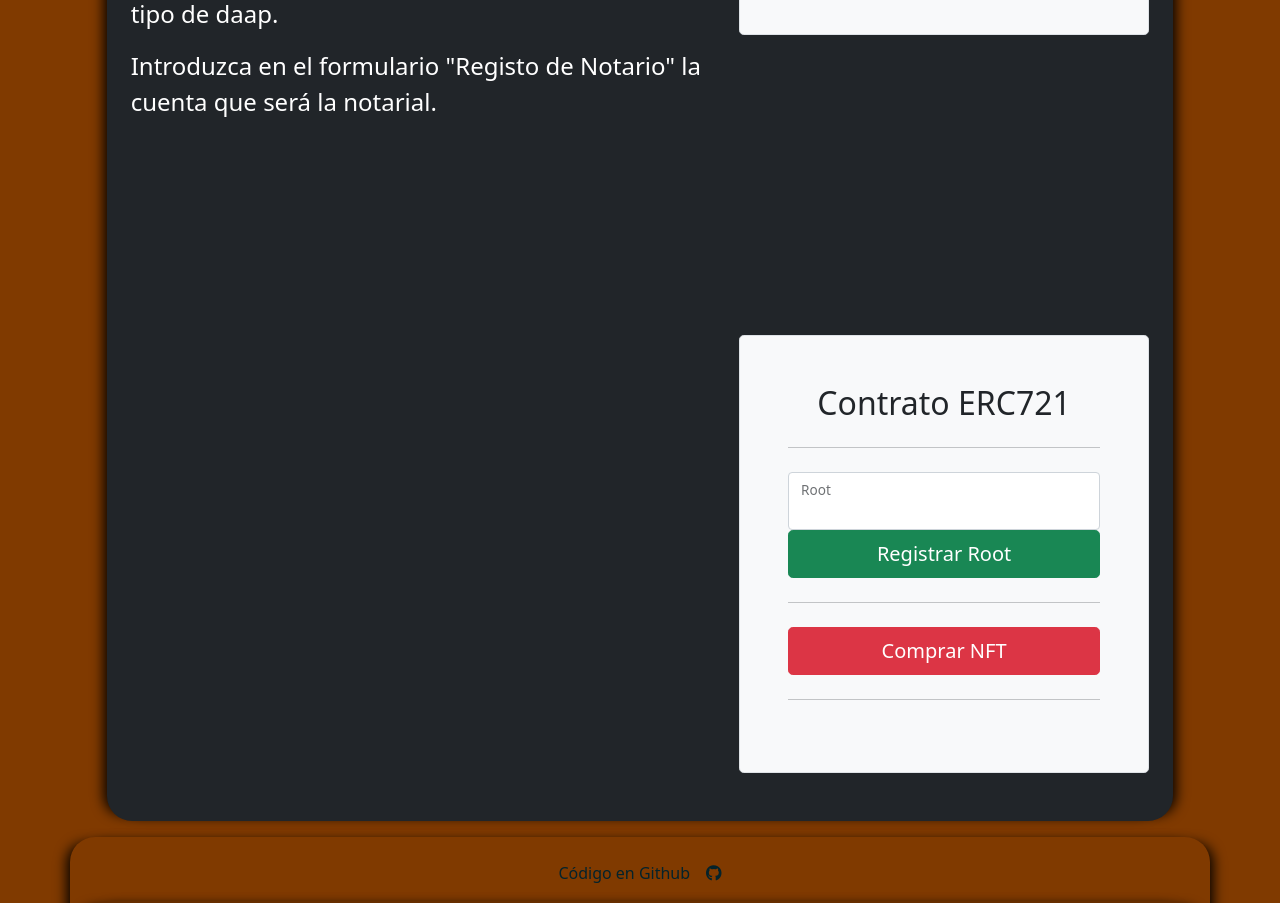
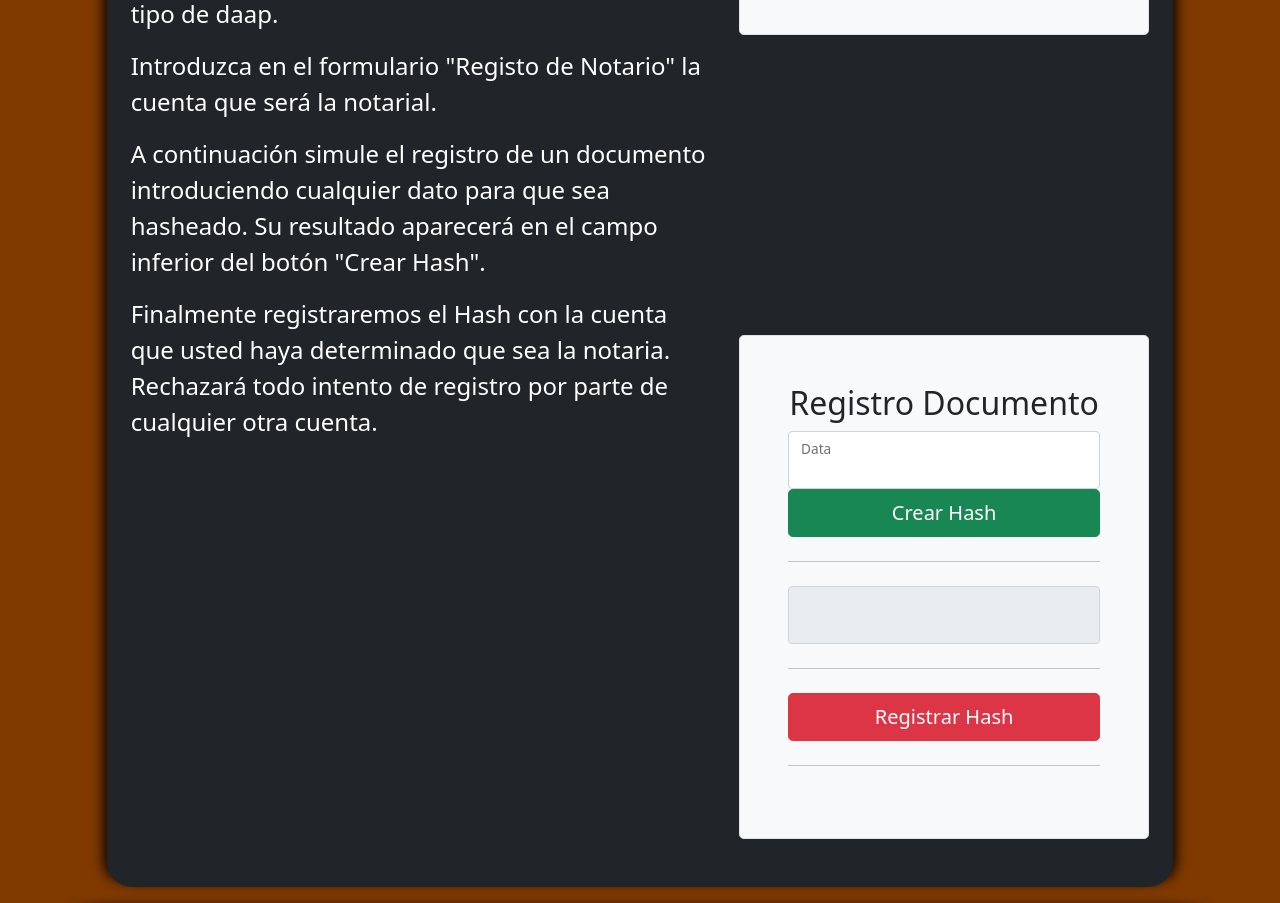
Before and after one commit to Cainuriel/daapnotario, a React (Vite) app: page / in a window 1280 px wide. Shown: the part 2840-3743 px from the top of the page. Built offline with nearby package versions, Linux system fonts and the light colour scheme.

Commit message:
hash issues

```diff
--- a/src/Solidity.jsx
+++ b/src/Solidity.jsx
@@ -5,60 +5,30 @@ import Notario from "./artifacts/contracts/Notario.json";
 import Swal from "sweetalert2";
 
 const Solidity = () => {
-  const [dataArray, setDataArray] = useState([]);
+  const [inputData, setInputData] = useState("");
   const [accountNotarizer, setAccountNotarizer] = useState("");
   const [rootHook, setRootHook] = useState("");
   const [buyNFTOk, setBuyNFTOk] = useState(false);
-  const [inputRoot, setInputRoot] = useState("");
+  const [hash, setHash] = useState("");
   const [network, setNetwork] = useState("no-net");
   const [register, setRegister] = useState(null);
   const nftContract = "0x9DD80a68E1332Bd0cA7302785093AF11C065Aa27"; // bsc testnet 25/10/22
   const BINANCENETWORK = "bnbt";
   const [doubleCheck, setDoubleChek] = useState(false);
 
-
-
-  async function setRootToContract() {
-
+  async function setDataToHash() {
     if (!doubleCheck) {
       setDoubleChek(true);
-       const [account] = await window.ethereum.request({
-         method: "eth_requestAccounts",
-       });
       const provider = new ethers.providers.Web3Provider(window.ethereum);
       const signer = provider.getSigner();
-       const contract = new ethers.Contract(
-         nftContract,
-         NFT_MERKLE.abi,
-         signer
-       );
+      const contract = new ethers.Contract(nftContract, Notario.abi, signer);
       //let bnbAmount = ethers.utils.parseEther(amount).toString();
       try {
-         const tx = await contract.rootUser(rootHook);
-         Swal.fire({
-           title: "Procesando el registro de su root",
-           text: "Espere, y no actualice la página",
-           // icon: 'info',
-           showConfirmButton: false,
-           imageUrl:
-             "https://thumbs.gfycat.com/ConventionalOblongFairybluebird-size_restricted.gif",
-           imageWidth: 100,
-           imageHeight: 100,
-           imageAlt: "Procesando el ingreso",
-         });
-         const Ok = await tx.wait();
-         if (Ok) {
+        const hashFromBlockchain = await contract.creationHash(rootHook);
+        setHash(hashFromBlockchain);
         setDoubleChek(false);
-           Swal.fire({
-             title: `Se ha enviado el hash: ${rootHook} de su root al contrato ${nftContract}`,
-             html: `<a href="https://testnet.bscscan.com/tx/${tx.hash}" target="_blank" rel="noreferrer">Hash de la transacción</a>`,
-             icon: "success",
-             confirmButtonText: "Cerrar",
-           });
-         }
       } catch (err) {
         let mensajeError = err.message;
-         setDoubleChek(false);
         Swal.fire({
           title: "Ooops!",
           text: `${mensajeError}`,
@@ -66,18 +36,12 @@ const Solidity = () => {
           confirmButtonText: "Cerrar",
         });
         console.log("Error: ", err);
+        setDoubleChek(false);
+      }
+    }
   }
 
-        }
-
-
-
-  }
-
-
-
   async function setNotarizer() {
-
     const provider = new ethers.providers.Web3Provider(window.ethereum);
     const signer = provider.getSigner();
     const contract = new ethers.Contract(nftContract, Notario.abi, signer);
@@ -98,14 +62,12 @@ const Solidity = () => {
       });
       const Ok = await tx.wait();
       if (Ok) {
-
         Swal.fire({
           title: `Se ha procesado el registro`,
           html: `<a href="https://testnet.bscscan.com/tx/${tx.hash}" target="_blank" rel="noreferrer">Hash de la transacción</a>`,
           icon: "success",
           confirmButtonText: "Cerrar",
         });
-
       }
     } catch (err) {
       let mensajeError = err.reason;
@@ -119,6 +81,50 @@ const Solidity = () => {
     }
   }
 
+  async function notarizeWithoutSign() {
+    if (!doubleCheck) {
+      setDoubleChek(true);
+      const provider = new ethers.providers.Web3Provider(window.ethereum);
+      const signer = provider.getSigner();
+      const contract = new ethers.Contract(nftContract, Notario.abi, signer);
+      console.log("el hook hash ", hash);
+      try {
+        await contract.callStatic.notarizeWithoutSign(hash);
+        const tx = await contract.notarizeWithoutSign(hash);
+        Swal.fire({
+          title: "Procesando el registro de su documento",
+          text: "Espere, y no actualice la página",
+          // icon: 'info',
+          showConfirmButton: false,
+          imageUrl:
+            "https://thumbs.gfycat.com/ConventionalOblongFairybluebird-size_restricted.gif",
+          imageWidth: 100,
+          imageHeight: 100,
+          imageAlt: "Procesando su registro",
+        });
+        const Ok = await tx.wait();
+        if (Ok) {
+          Swal.fire({
+            title: `Se ha procesado el registro de su documento`,
+            html: `<a href="https://testnet.bscscan.com/tx/${tx.hash}" target="_blank" rel="noreferrer">Hash de la transacción</a>`,
+            icon: "success",
+            confirmButtonText: "Cerrar",
+          });
+          setDoubleChek(false);
+        }
+      } catch (err) {
+        let mensajeError = err.reason;
+        Swal.fire({
+          title: "Ooops!",
+          text: `${mensajeError}`,
+          icon: "error",
+          confirmButtonText: "Cerrar",
+        });
+        console.log("Error: ", err);
+        setDoubleChek(false);
+      }
+    }
+  }
 
   return (
     <div className="">
@@ -130,17 +136,27 @@ const Solidity = () => {
             </h2>
             <p className="col-lg-12 fs-4 text-white">
               Lo primero que tendrá que hacer es convertirse en Notario. Como
-                esta dApp dispone de un fin divulgativo éste registro está
-                abierto para todo el mundo.
+              esta dApp dispone de un fin divulgativo éste registro está abierto
+              para todo el mundo.
             </p>
             <p className="col-lg-12 fs-4 text-white">
               Se comprenderá que esto no ha de ser así en otro tipo de daap.
             </p>
             <p className="col-lg-12 fs-4 text-white">
-               Introduzca en el formulario "Registo de Notario" la cuenta que será la notarial.
+              Introduzca en el formulario "Registo de Notario" la cuenta que
+              será la notarial.
+            </p>
+            <p className="col-lg-12 fs-4 text-white">
+              A continuación simule el registro de un documento introduciendo
+              cualquier dato para que sea hasheado. Su resultado aparecerá en el
+              campo inferior del botón "Crear Hash".
+            </p>
+            <p className="col-lg-12 fs-4 text-white">
+              Finalmente registraremos el Hash con la cuenta que usted haya
+              determinado que sea la notaria. Rechazará todo intento de registro
+              por parte de cualquier otra cuenta.
             </p>
           </div>
-
           <div className="col-md-10 mx-auto col-lg-5">
             <form className="p-4 p-md-5 border rounded-3 bg-light">
               <h2>Registro de Notario</h2>
@@ -167,35 +183,40 @@ const Solidity = () => {
             </form>
             <div style={{ height: "300px" }}></div>
             <form className="p-4 p-md-5 border rounded-3 bg-light">
-              <h2>Contrato ERC721</h2>
-              <hr className="my-4" />
+              <h2>Registro Documento</h2>
               <div className="form-floating mb-3">
                 <input
-                  value={rootHook}
-                  onChange={(e) => setInputRoot(e.target.value)}
+                  onChange={(e) => setInputData(e.target.value)}
                   type="text"
                   className="form-control"
-                  id="inputroot"
+                  id="inputData"
                 />
-                <label htmlFor="inputroot">Root</label>
-
+                <label htmlFor="inputData">Data</label>
                 <button
-                  id="registerRoot"
-                  onClick={() => setRootToContract()}
+                  id="dataToHashButton"
+                  onClick={() => setDataToHash()}
                   className="btn-success w-100 btn btn-lg"
                   type="button"
                 >
-                  Registrar Root
+                  Crear Hash
                 </button>
+                <hr className="my-4" />
+                <input
+                  value={hash}
+                  readOnly
+                  type="text"
+                  className="form-control"
+                  id="hash"
+                />
               </div>
               <hr className="my-4" />
               <button
                 id="btn-buy-nft"
-                onClick={() => createProof()}
+                onClick={() => notarizeWithoutSign()}
                 className="w-100 btn btn-lg btn-danger"
                 type="button"
               >
-                Comprar NFT
+                Registrar Hash
               </button>
               <hr className="my-4" />
             </form>
```
Lines whose indentation alone changed are shown as unchanged.
